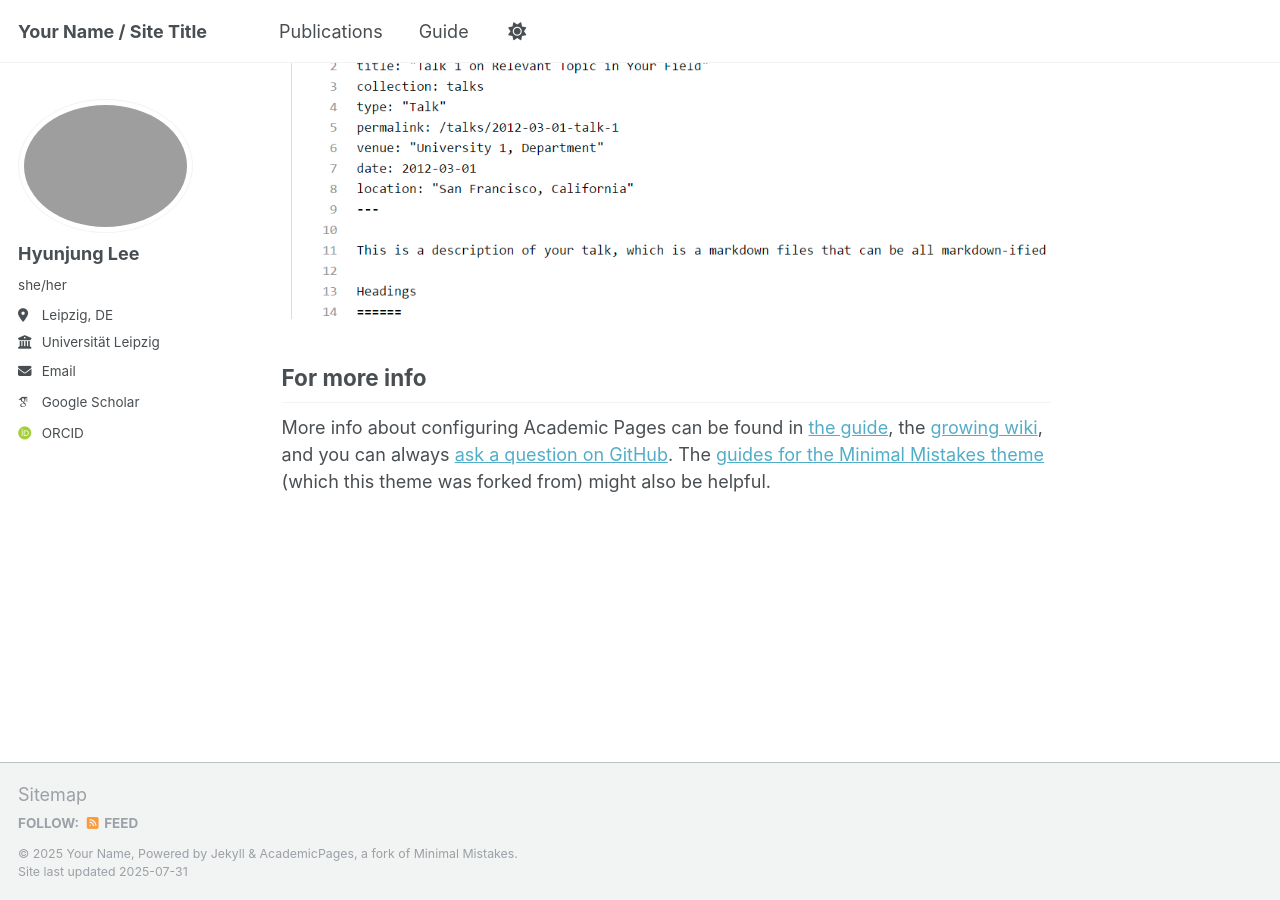
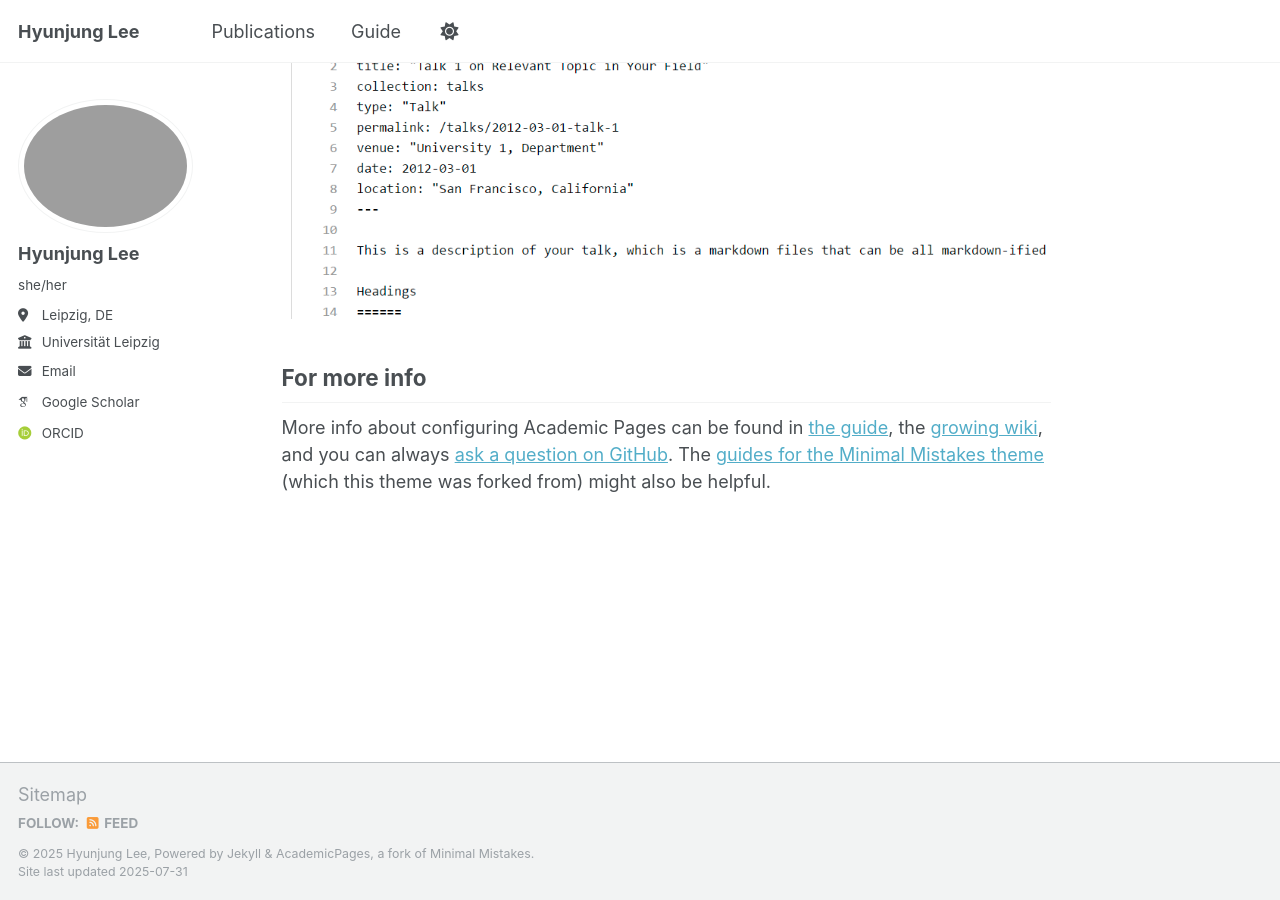
Before and after one commit to hyunjungdotlee/hyunjungdotlee.github.io, a Jekyll site: the page built from _pages/about.md, in a window 1280 px wide and 900 px high, scrolled down 2721 px. Built offline with Jekyll 4.4.1, drawn with Linux system fonts in a browser that asks for light colours; some web fonts are replaced; a script that is not in the unit is left out.

Commit message:
Update _config.yml

```diff
--- a/_config.yml
+++ b/_config.yml
@@ -9,13 +9,13 @@
 # Basic Site Settings
 locale                   : "en-US"
 site_theme               : "default"
-title                    : "Your Name / Site Title"
+title                    : "Hyunjung Lee"
 title_separator          : "-"
-name                     : &name "Your Name"
+name                     : &name "Hyunjung Lee"
 description              : &description "personal description"
-url                      : https://academicpages.github.io # the base hostname & protocol for your site e.g. "https://[your GitHub username].github.io" or if you already have some other page hosted on Github then use "https://[your GitHub username].github.io/[Your Repo Name]"
+url                      : https://hyunjungdotlee.github.io # the base hostname & protocol for your site e.g. "https://[your GitHub username].github.io" or if you already have some other page hosted on Github then use "https://[your GitHub username].github.io/[Your Repo Name]"
 baseurl                  : "" # the subpath of your site, e.g. "/blog"
-repository               : "academicpages/academicpages.github.io"
+repository               : "hyunjungdotlee/hyunjungdotlee.github.io"
 
 # Site Author - The following control what appear as part of the author content on the side bar.
 #               If a field is blank the icon and link will not appear, otherwise it will be shown.
```
